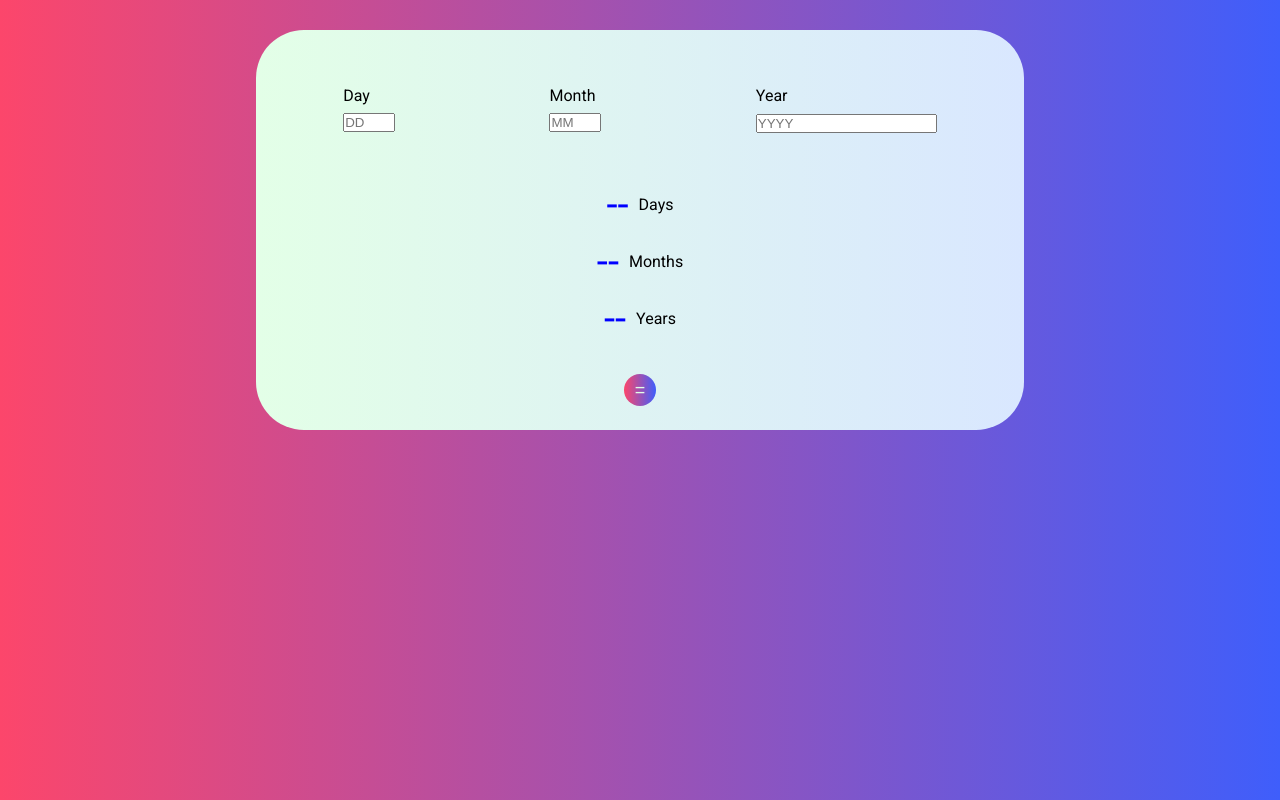
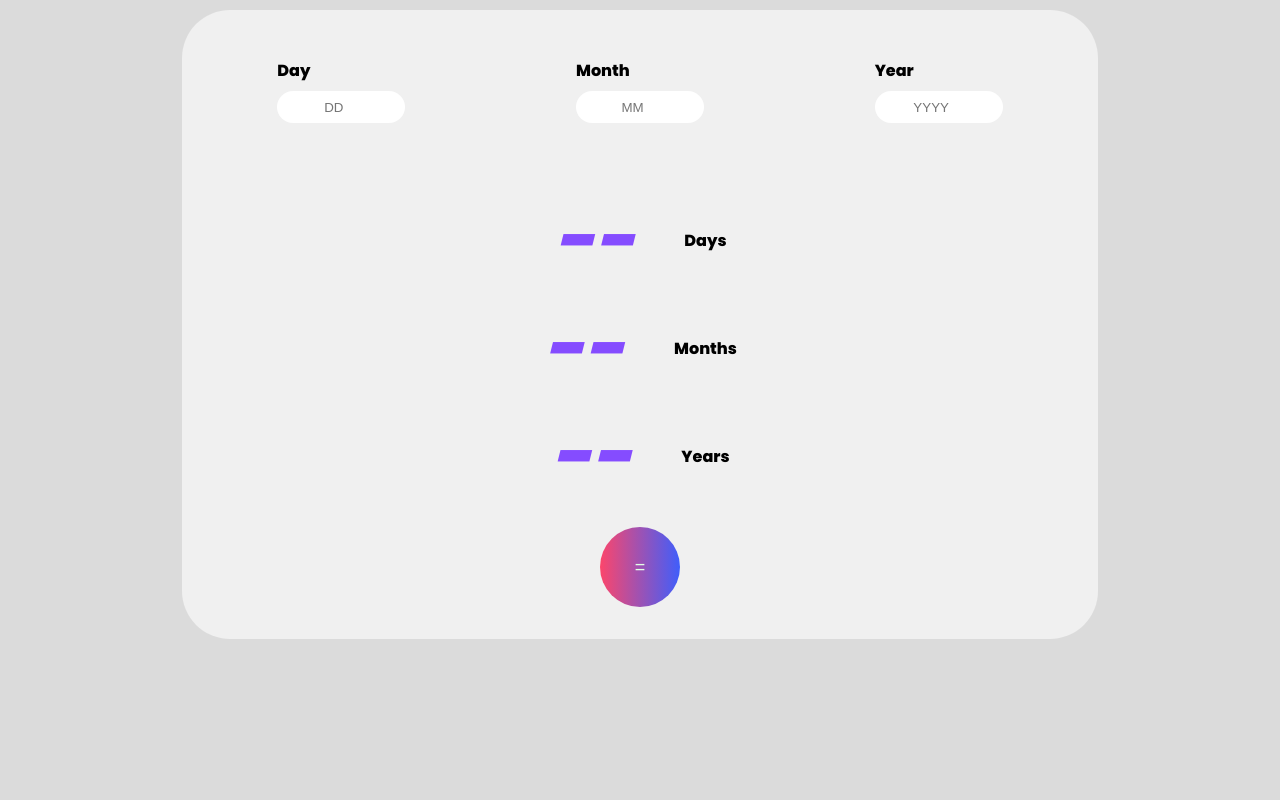
Before and after one commit to Ghostachio/Age-Calculator, a plain HTML site: page index.html in a window 1280 px wide. Drawn offline with Linux system fonts and the light colour scheme.

Commit message:
made changes to styling

```diff
--- a/index.html
+++ b/index.html
@@ -23,6 +23,7 @@
                     <input id="year-input" required type="number" maxlength="4" placeholder="YYYY">
             </div>
         </div>
+        <hr>
         <div class="result">
             <div class="days">
                 <p id="day-output">--</p>
@@ -36,9 +37,9 @@
                 <p id="year-output">--</p>
                 Years
             </div>
-        </div>
-        <div class="btn">
-             <button id="calculate">=</button>
+            <div class="btn">
+                <button id="calculate">=</button>
+           </div>
         </div>
     </div>
     <script src="script.js"></script>
--- a/style.css
+++ b/style.css
@@ -1,32 +1,43 @@
-@import url('https://fonts.googleapis.com/css2?family=Barlow+Condensed:wght@600&family=Roboto&display=swap');
-
-
+@import url('https://fonts.googleapis.com/css2?family=Poppins:wght@800&display=swap');
 *{
     margin: 0;
     padding: 0;
-    box-sizing: border-box;
+    /* box-sizing: border-box; */
 }
 
 body{
-    font-family: 'Roboto' , sans-serif;
+    font-family: 'Poppins' , sans-serif;
     display: flex;
     justify-content: center;
-    padding-top: 30px;
-    background: linear-gradient(90deg, #FC466B 0%, #3F5EFB 100%);
+    padding-top: 10px;
+    background-color: hsl(0, 0%, 86%);
 }
 .container{
         /* border: 1px solid black; */
-        width: 60%;
-        height: 400px;
+        width: 70%;
+        /* height: 1s0%; */
         display: flex;
         justify-content: center;
         flex-direction: column;
-        background: linear-gradient(90deg, #e3ffe7 0%, #d9e7ff 100%);
+        background-color: hsl(0, 0%, 94%);
         border-radius: 3rem;
         padding-left: 10px;
         padding-right: 10px;
         padding-top: 2em;
 
+}
+
+hr{
+    height: 2rem;
+    border-style: none;
+}
+
+input{
+    height: 2rem;
+    width: 8rem;
+    border-radius: 1rem;
+    border-style:none;
+    text-align: center;
 }
 
 .forms{
@@ -40,11 +51,11 @@ body{
 
 .result{
     /* border: 1px solid red; */
-    padding-top: 2rem ;
+    padding-top: 1rem ;
     display: flex;
     flex-direction: column;
     align-items: center;
-    gap: 10px;
+    gap: 2px;
 
 }
 
@@ -52,15 +63,15 @@ body{
     display: flex;
     width: 100%;
     justify-content: center;
-    padding-top: 2rem;
-    padding-bottom: 1rem;
+    padding-top: 1rem;
+    padding-bottom: 2rem;
 }
 
 .btn > button{
     font-size: large;
     color: #e3ffe7;
-    height: 2rem;
-    width: 2rem;
+    height: 5rem;
+    width: 5rem;
     border-radius: 100%;
     border-style: none;
     background: linear-gradient(90deg, #FC466B 0%, #3F5EFB 100%);
@@ -74,21 +85,24 @@ body{
 }
 
 .days>p{
-    color:blue;
-    font-size: 40px;
+    color:hsl(259, 100%, 65%);
+    font-size: 70px;
     font-weight: 300;
+    font-style: italic;
 }
 
 .months>p{
-    color:blue;
-    font-size: 40px;
+    color:hsl(259, 100%, 65%);
+    font-size: 70px;
     font-weight: 300;
+    font-style: italic;
 }
 
 .years>p{
-    color:blue;
-    font-size: 40px;
+    color:hsl(259, 100%, 65%);
+    font-size: 70px;
     font-weight: 300;
+    font-style: italic;
 }
 
 .custom{
@@ -97,7 +111,7 @@ body{
 
 .days{
     display: flex;
-    gap: 10px;
+    gap: 50px;
     width: 300px;
     justify-content: center;
     align-items: center;
@@ -106,7 +120,7 @@ body{
 
 .months{
      display: flex;
-     gap: 10px;
+     gap: 50px;
      width: 300px;
      justify-content: center;
      align-items: center;
@@ -114,7 +128,7 @@ body{
 
 .years{
     display: flex;
-    gap: 10px;
+    gap: 50px;
     width: 300px;
     justify-content: center;
     align-items: center;
```
